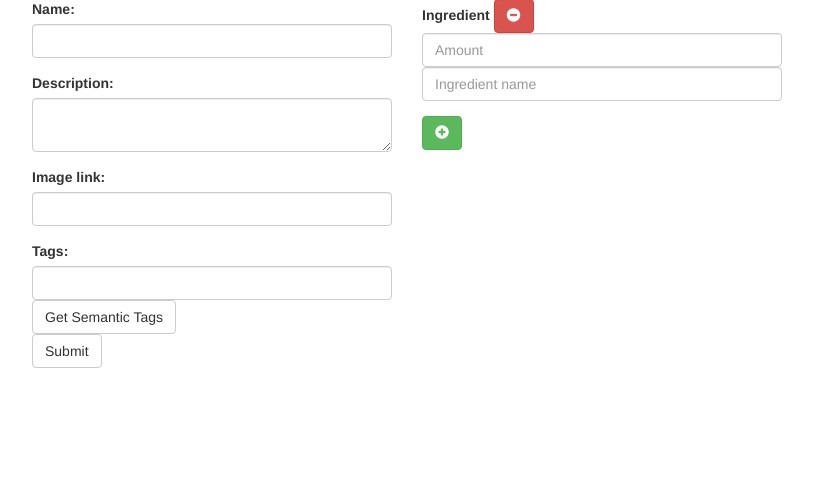
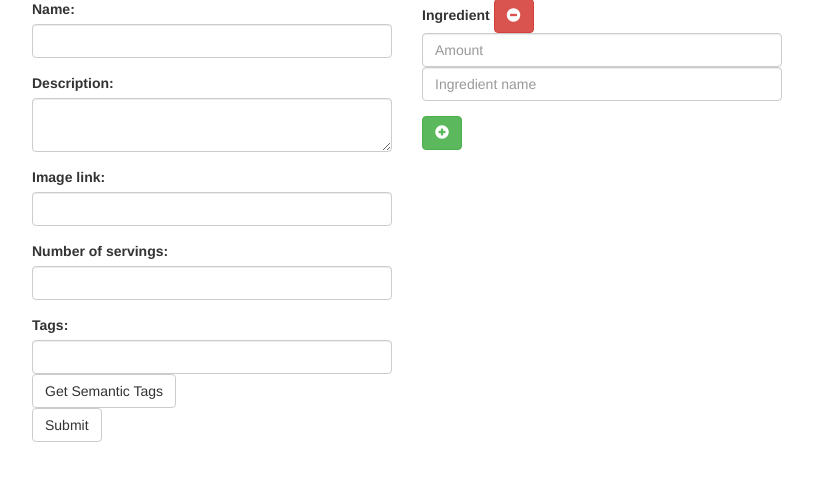
Before and after one commit to bounswe/bounswe2016group4, a Django app: template kwueBackend/kwue/templates/kwue/add_food.html in a window 1280 px wide. Shown: the part 144-625 px from the top of the page, without its empty margins (38-851 px from the left). Run offline with Django 3.2, Linux system fonts and the light colour scheme; the template is opened without the code that fills it, so the values that code supplies are empty; some libraries are stand-ins or nearby versions.

Commit message:
add number of servings in add_food page

```diff
--- a/kwueBackend/kwue/templates/kwue/add_food.html
+++ b/kwueBackend/kwue/templates/kwue/add_food.html
@@ -36,6 +36,10 @@
                   <div class="form-group">
                     <label for="food_image">Image link:</label>
                     <input type="text" class="form-control" id="food_image" name="food_image">
+                  </div>
+                  <div class="form-group">
+                    <label for="number_of_servings">Number of servings:</label>
+                    <input type="text" class="form-control" id="number_of_servings" name="number_of_servings">
                   </div>
                   <div class="form-group">
                     <input type="hidden" class="form-control" id="food_owner" name="food_owner" value="1">
```
